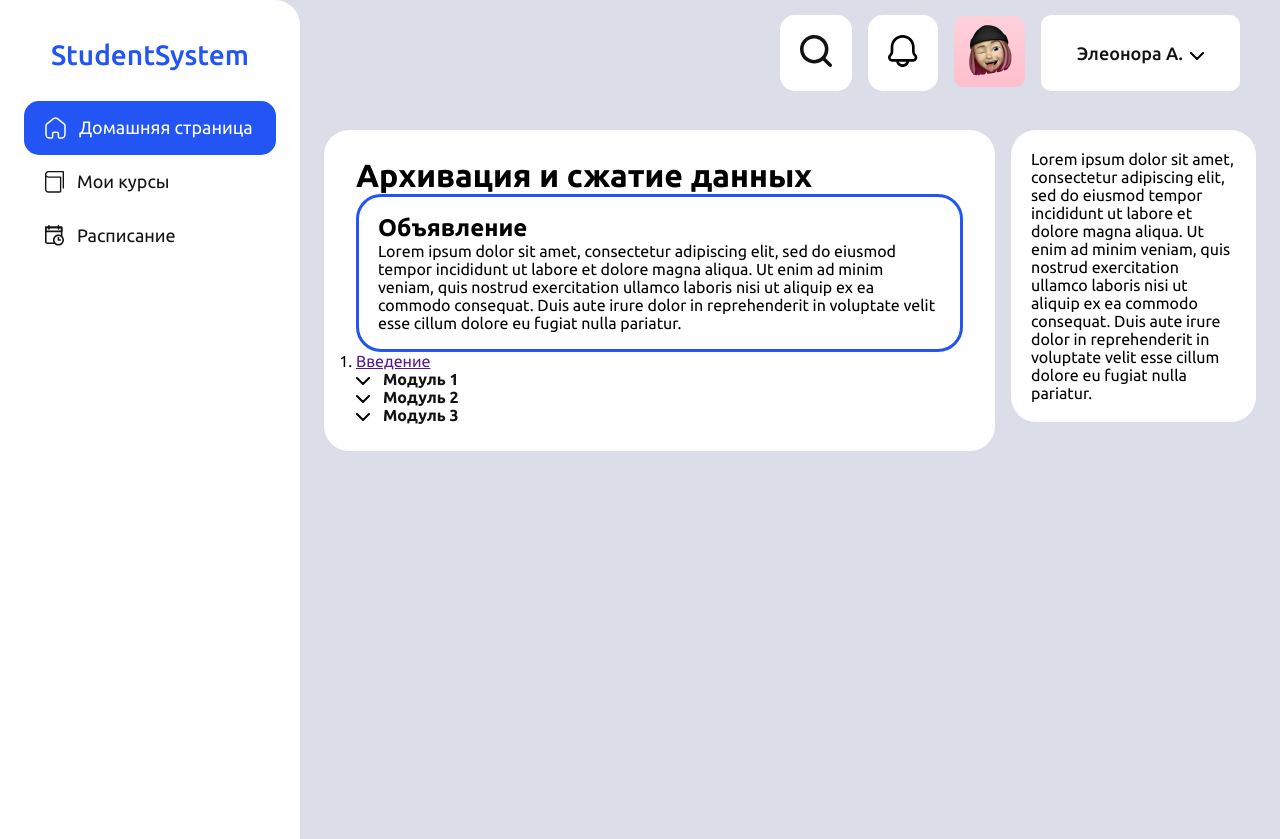
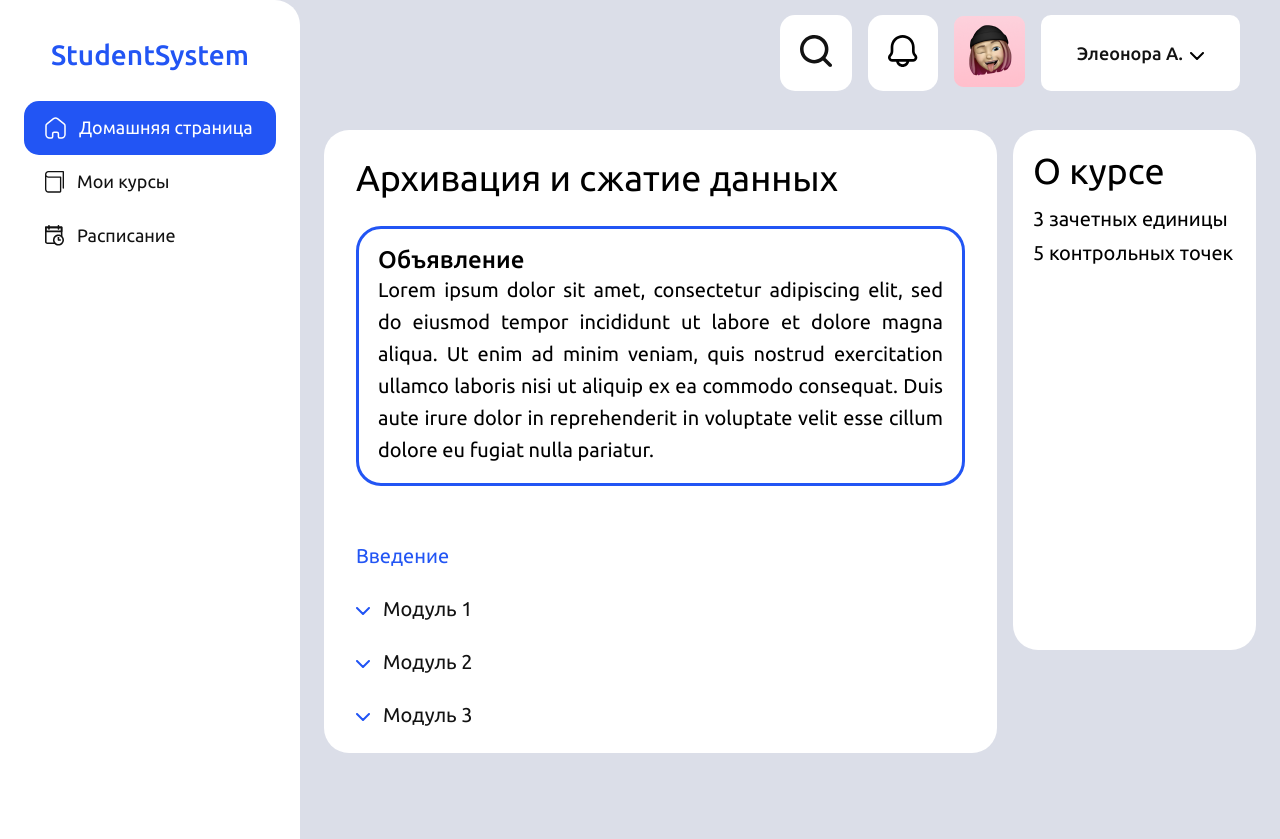
Before and after one commit to Student-developments-Inc/stusy, a Vue app in the folder stusy-ui/: page /courses in a window 1280 px wide. Built offline with nearby package versions, Linux system fonts and the light colour scheme.

Commit message:
feat: the page and the accordion menu have been completed

```diff
--- a/stusy-ui/src/components/AccordionMenu.vue
+++ b/stusy-ui/src/components/AccordionMenu.vue
@@ -35,6 +35,7 @@ export default {
 
 <style scoped>
 .avatar-arrow {
+  filter: invert(22%) sepia(61%) saturate(6241%) hue-rotate(228deg) brightness(102%) contrast(92%);
   margin-right: 13px;
 }
 
@@ -42,4 +43,22 @@ export default {
   text-decoration: none;
   color: var(--dark);
 }
+
+.tab__content {
+  margin-left: 22px;
+}
+
+.tab__header a {
+  display: flex;
+  flex-direction: row;
+  align-items: center;
+}
+
+.tab__header a strong {
+  font-style: normal;
+  font-weight: 400;
+  font-size: 20px;
+  line-height: 23px;
+}
+
 </style>
--- a/stusy-ui/src/views/MyCourses.vue
+++ b/stusy-ui/src/views/MyCourses.vue
@@ -16,30 +16,30 @@
               fugiat nulla pariatur.
             </article>
           </section>
-          <ol>
+          <ol class="courseContent">
             <li><a href="">Введение</a></li>
-            <AccordionMenu title="Модуль 1">
+            <AccordionMenu title="Модуль 1" class="accordionMenu">
 
             </AccordionMenu>
-            <AccordionMenu title="Модуль 2">
+            <AccordionMenu title="Модуль 2" class="accordionMenu">
               <ol>
-                <li><a href="#">1</a></li>
-                <li><a href="#">1</a></li>
-                <li><a href="#">1</a></li>
-                <li><a href="#">1</a></li>
+                <li><a href="#">Как сжать звуковые файлы</a></li>
+                <li><a href="#">Как сжать графические файлы</a></li>
+                <li><a href="#">Какими возможностями обладают архиваторы</a></li>
+                <li><a href="#">&#10071; Контрольная точка 2 - Тестирование</a></li>
               </ol>
             </AccordionMenu>
-            <AccordionMenu title="Модуль 3">
+            <AccordionMenu title="Модуль 3" class="accordionMenu">
 
             </AccordionMenu>
           </ol>
         </div>
         <div class="coursesAbout">
-          <article>Lorem ipsum dolor sit amet, consectetur adipiscing elit, sed do eiusmod tempor incididunt ut labore
-            et dolore magna aliqua. Ut enim ad minim veniam, quis nostrud exercitation ullamco laboris nisi ut aliquip
-            ex ea commodo consequat. Duis aute irure dolor in reprehenderit in voluptate velit esse cillum dolore eu
-            fugiat nulla pariatur.
-          </article>
+          <h1>О курсе</h1>
+          <div class="coursesAboutInfo">
+            <p>3 зачетных единицы</p>
+            <p>5 контрольных точек</p>
+          </div>
         </div>
       </div>
     </div>
@@ -68,6 +68,33 @@ export default {
 </script>
 
 <style scoped>
+h1 {
+  font-style: normal;
+  font-weight: 400;
+  font-size: 36px;
+  line-height: 41px;
+}
+
+p {
+  font-style: normal;
+  font-weight: 400;
+  font-size: 20px;
+  line-height: 23px;
+}
+
+a {
+  text-decoration: none;
+  font-style: normal;
+  font-weight: 400;
+  font-size: 20px;
+  line-height: 23px;
+  color: var(--blue);
+}
+
+ol {
+  list-style-type: none;
+}
+
 .courses {
   display: flex !important;
   background: var(--dark-mate-mate);
@@ -98,27 +125,77 @@ export default {
   display: flex;
   align-items: flex-start;
   flex-direction: row;
-  justify-content: space-between;
+  justify-content: center;
   gap: 16px;
 }
 
 .coursesMain {
+  display: flex;
+  flex: 3;
+  flex-direction: column;
+  gap: 28px;
+  padding: 27px 32px;
   max-width: 70%;
-  padding: 27px 32px;
+  min-height: 80%;
   background: var(--light);
   border-radius: 25px;
 }
 
 .coursesAbout {
+  flex: 1;
   max-width: 22%;
+  min-height: 70%;
   padding: 20px;
   background: var(--light);
   border-radius: 25px;
+}
+
+.coursesAbout p {
+  font-style: normal;
+  font-weight: 400;
+  font-size: 20px;
+  line-height: 23px;
+}
+
+.coursesAboutInfo {
+  margin-top: 16px;
+  display: flex;
+  flex-direction: column;
+  gap: 11px;
 }
 
 .advertisement {
   padding: 17px 19px;
   border: 3px solid var(--blue);
   border-radius: 25px;
+  margin-bottom: 30px;
+}
+
+.advertisement h1 {
+  font-style: normal;
+  font-weight: 500;
+  font-size: 24px;
+  line-height: 28px;
+}
+
+.advertisement article {
+  font-style: normal;
+  font-weight: 400;
+  font-size: 20px;
+  line-height: 160%;
+  text-align: justify;
+}
+
+.courseContent {
+  display: flex;
+  flex-direction: column;
+  gap: 30px;
+}
+
+.accordionMenu ol {
+  display: flex;
+  flex-direction: column;
+  gap: 30px;
+  margin-top: 30px;
 }
 </style>
```
